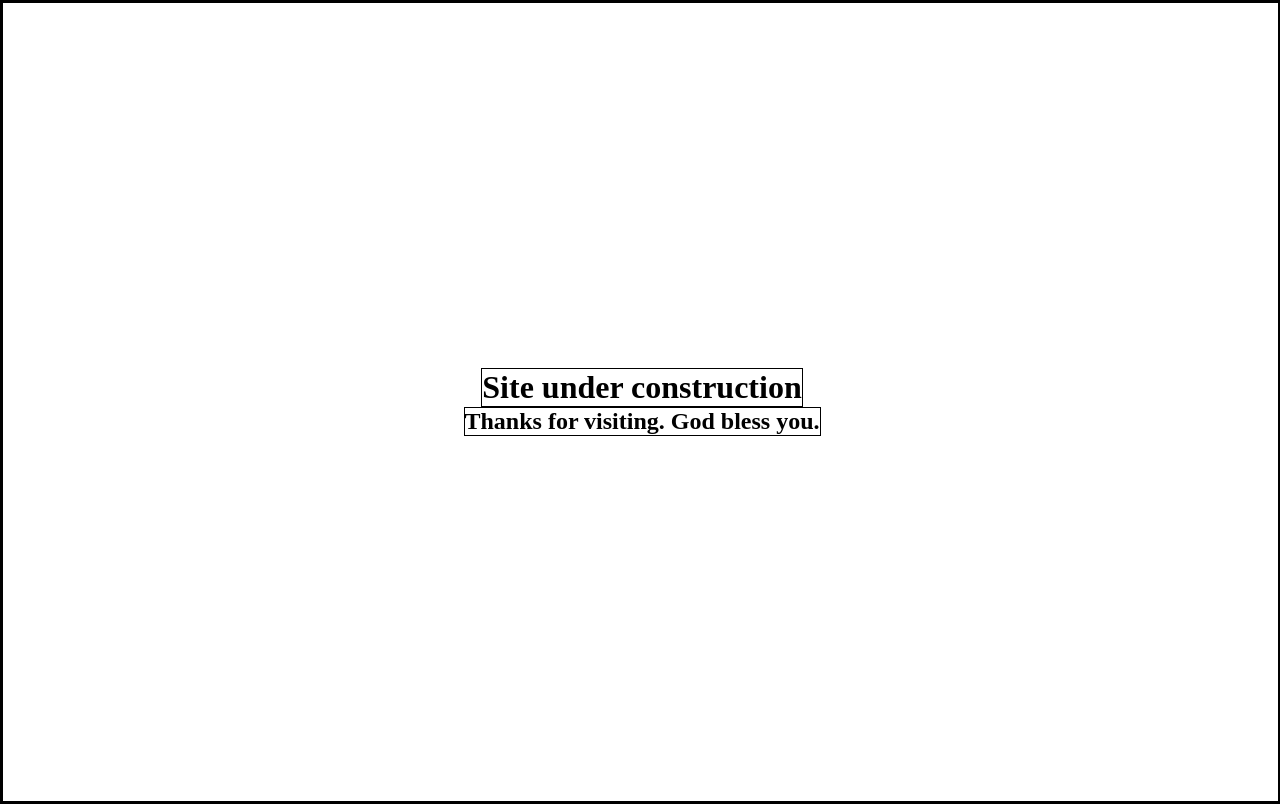
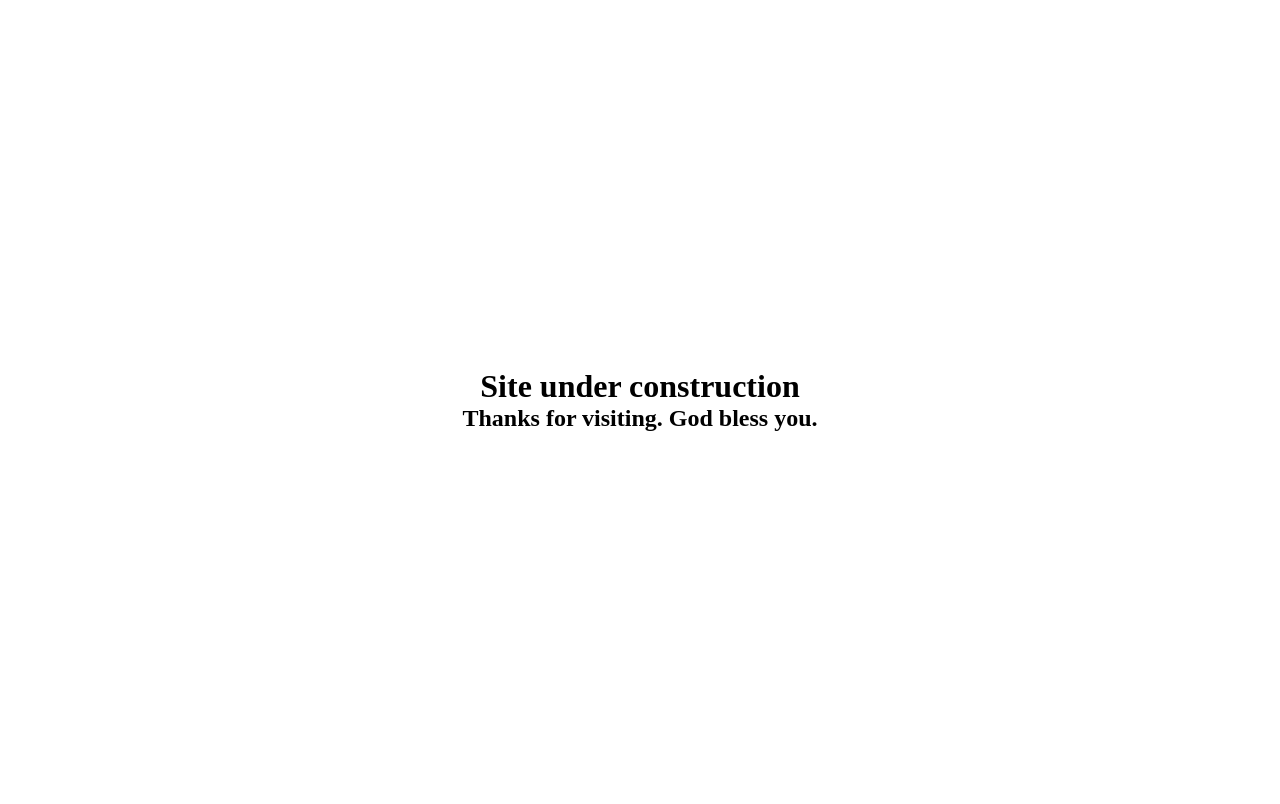
Before and after one commit to prateek-kr-jha/rock-paper-scissors, a plain HTML site: page index.html in a window 1280 px wide. Drawn offline with Linux system fonts and the light colour scheme.

Commit message:
bug fixed

```diff
--- a/style.css
+++ b/style.css
@@ -1,6 +1,6 @@
 * {
-    border: 1px solid;
-    border-color: black;
+    /* border: 1px solid; */
+    /* border-color: black; */
     box-sizing: border-box;
     padding: 0;
     margin: 0;
```
